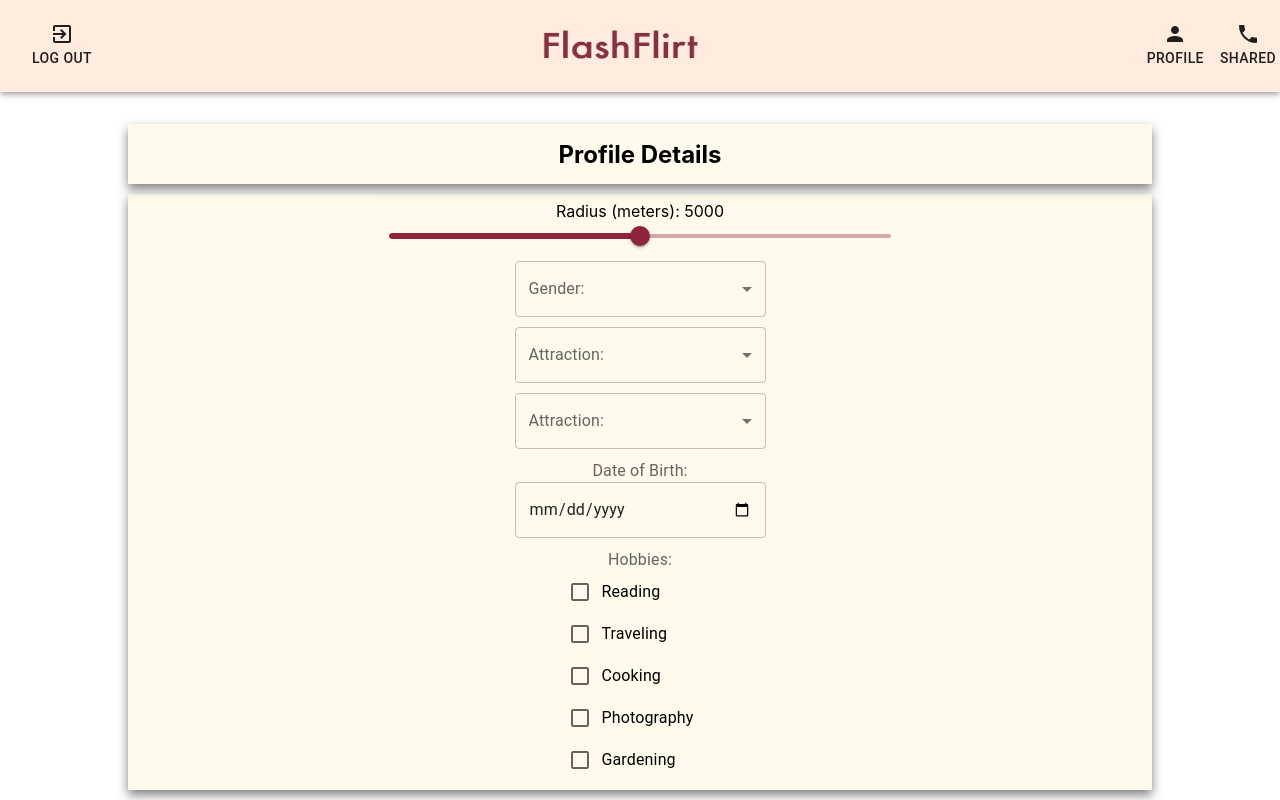
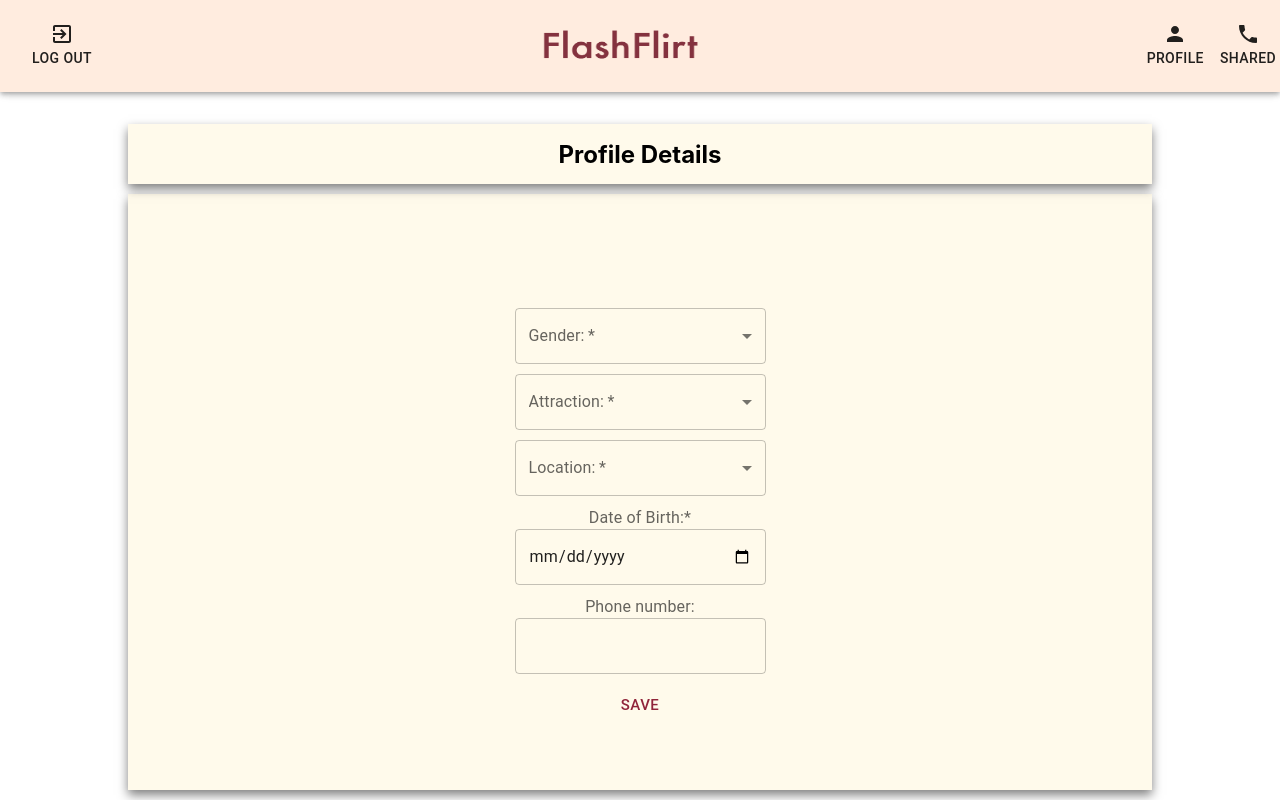
Before and after one commit to noa-co/SpeedDating, a React (Create React App) app in the folder speed-dating-proj/: page /user-form in a window 1280 px wide. Built offline with nearby package versions, Linux system fonts and the light colour scheme.

Commit message:
some stuff

```diff
--- /dev/null
+++ b/package.json
@@ -0,0 +1,5 @@
+{
+  "dependencies": {
+    "react-phone-input-material-ui": "^2.18.1"
+  }
+}
--- a/speed-dating-proj/src/components/shared-details-page/send-whatsapp-button/send-whatsapp-button.jsx
+++ b/speed-dating-proj/src/components/shared-details-page/send-whatsapp-button/send-whatsapp-button.jsx
@@ -1,8 +1,7 @@
-import React, {useState} from "react";
+import React from "react";
 import './send-whatsapp-button.css'
 import WhatsAppIcon from '@mui/icons-material/WhatsApp';
 import IconButton from "@mui/material/IconButton";
-import SendMessage from "./send-message";
 
 
 
@@ -12,7 +11,7 @@
     return (
         <div className={ "whatsapp-main whatsapp-"+phone}>
             <div className="send-whatsapp-btn-main">
-                <IconButton color="success" size="large" onClick={()=> handleClick}>
+                <IconButton color="success" size="large" onClick={handleClick}>
                     <WhatsAppIcon />
                 </IconButton>
             </div>
--- a/speed-dating-proj/src/components/user-form/user-form.jsx
+++ b/speed-dating-proj/src/components/user-form/user-form.jsx
@@ -1,5 +1,4 @@
 import React, { useState } from 'react';
-import { GoogleMap, LoadScript, Marker } from '@react-google-maps/api';
 import {
     Typography,
     TextField,
@@ -14,37 +13,25 @@
     Button
 } from '@mui/material';
 import Header from "../header/header";
-import {Circle} from "@mui/icons-material";
 import './user-form.css'
 
-const hobbiesList = ['Reading', 'Traveling', 'Cooking', 'Photography', 'Gardening'];
+const locationList = ['North', 'Center', 'South'];
 const attractionList = ['Female', 'Male', 'Both'];
 const genderList = ['Male', 'Female', 'Other'];
-const maritalStatusList = ['Single', 'Divorced', 'Widowed', 'Other'];
 
 
 
 const UserForm = () => {
     // todo here get from server current profile state.
     const [formData, setFormData] = useState({
-        location: { lat: 0, lng: 0 },
-        radius: 5000, // Initial radius in meters
+        location: '',
         gender: '',
         attraction: '',
-        marital_status: '',
         dateOfBirth: '',
-        hobbies: [],
+        phone: '',
     });
 
-    const handleLocationChange = (latLng) => {
-        setFormData((prevData) => ({
-            ...prevData,
-            location: {
-                lat: latLng.lat(),
-                lng: latLng.lng(),
-            },
-        }));
-    };
+
 
     const handleChange = (e) => {
         const { name, value } = e.target;
@@ -54,30 +41,6 @@
         }));
     };
 
-    const handleHobbiesChange = (e) => {
-        const { value, checked } = e.target;
-        setFormData((prevData) => {
-            if (checked) {
-                return {
-                    ...prevData,
-                    hobbies: [...prevData.hobbies, value],
-                };
-            } else {
-                return {
-                    ...prevData,
-                    hobbies: prevData.hobbies.filter((hobby) => hobby !== value),
-                };
-            }
-        });
-    };
-
-    const handleRadiusChange = (e) => {
-        const radius = parseInt(e.target.value, 10);
-        setFormData((prevData) => ({
-            ...prevData,
-            radius: isNaN(radius) ? 0 : radius,
-        }));
-    };
 
     const handleSubmit = (e) => {
         e.preventDefault();
@@ -96,45 +59,12 @@
             <div className="main-form-div mycard  main-div">
                 <div className="form-main">
                     <form onSubmit={handleSubmit}>
-                        {/*<div className="location-field">*/}
-                        {/*    <InputLabel className="location-title">Location:</InputLabel>*/}
-                        {/*    <LoadScript googleMapsApiKey="YOUR_GOOGLE_MAPS_API_KEY">*/}
-                        {/*        <GoogleMap*/}
-                        {/*            center={formData.location}*/}
-                        {/*            onClick={(e) => handleLocationChange(e.latLng)}*/}
-                        {/*        >*/}
-                        {/*            <Marker position={formData.location} />*/}
-                        {/*            <Circle*/}
-                        {/*                center={formData.location}*/}
-                        {/*                radius={formData.radius}*/}
-                        {/*                options={{*/}
-                        {/*                    strokeColor: '#FF0000',*/}
-                        {/*                    strokeOpacity: 0.8,*/}
-                        {/*                    strokeWeight: 2,*/}
-                        {/*                    fillColor: '#FF0000',*/}
-                        {/*                    fillOpacity: 0.35,*/}
-                        {/*                }}*/}
-                        {/*            />*/}
-                        {/*        </GoogleMap>*/}
-                        {/*    </LoadScript>*/}
-                        {/*</div>*/}
-                        <div className="radius-field">
-                            <label className="radius-title">Radius (meters): {formData.radius}</label>
-                            <Slider
-                                color="secondary"
-                                name="radius"
-                                min="0"
-                                max="10000"
-                                value={formData.radius}
-                                onChange={handleRadiusChange}
-                                />
-                        </div>
                         <div className="gender-field">
-                            <FormControl>
+                            <FormControl required>
                                 <InputLabel className="gender-title">Gender:</InputLabel>
                                 <Select name="gender" value={formData.gender} onChange={handleChange}>
                                     {genderList.map((gender) => (
-                                        <div className="gender-option-{gender}">
+                                        <div className="gender-option">
                                             <MenuItem value={gender}>{gender}</MenuItem>
                                         </div>
                                     ))}
@@ -142,53 +72,51 @@
                             </FormControl>
                         </div>
                         <div className="attraction-field">
-                            <FormControl>
+                            <FormControl required>
                                 <InputLabel className="attraction-title">Attraction:</InputLabel>
                                 <Select name="attraction" value={formData.attraction} onChange={handleChange}>
                                     {attractionList.map((attraction) => (
-                                        <div className="attraction-option-{gender}">
+                                        <div className="attraction-option">
                                             <MenuItem value={attraction}>{attraction}</MenuItem>
                                         </div>
                                     ))}
                                 </Select>
                             </FormControl>
                         </div>
-                        <div className="marital-status-field">
-                            <FormControl>
-                                <InputLabel className="marital-status-title">Attraction:</InputLabel>
-                                <Select name="marital_status" value={formData.marital_status} onChange={handleChange}>
-                                    {maritalStatusList.map((marital_status) => (
-                                        <div className="attraction-option-{gender}">
-                                            <MenuItem value={marital_status}>{marital_status}</MenuItem>
+                        <div className="location-field">
+                            <FormControl required>
+                                <InputLabel className="location-title">Location:</InputLabel>
+                                <Select name="location" value={formData.location} onChange={handleChange}>
+                                    {locationList.map((location) => (
+                                        <div className="location-option">
+                                            <MenuItem value={location}>{location}</MenuItem>
                                         </div>
                                     ))}
                                 </Select>
                             </FormControl>
                         </div>
-
                         <div className="birthday-field">
-                            <InputLabel className="birthday-title">Date of Birth:</InputLabel>
+                            <InputLabel className="birthday-title">Date of Birth:*</InputLabel>
                             <TextField
+                                required
                                 type="date"
                                 name="dateOfBirth"
                                 value={formData.dateOfBirth}
                                 onChange={handleChange}
                             />
                         </div>
-                        <div className="hobbies-field">
-                            <InputLabel className="hobbies-title">Hobbies:</InputLabel>
-                            <FormGroup>
-                            {hobbiesList.map((hobby) => (
-                                <FormControlLabel key={hobby} label={hobby} control={
-                                    <Checkbox
-                                        name="hobby"
-                                        value={hobby}
-                                        checked={formData.hobbies.includes(hobby)}
-                                        onChange={handleHobbiesChange}
-                                    />
-                                }/>
-                            ))}
-                            </FormGroup>
+                        <div className="phone-number-field">
+                            <InputLabel className="phone-number-title">Phone number:</InputLabel>
+                            <TextField
+                                required
+                                value={formData.phone}
+                                name="phone"
+                                onChange={handleChange}
+                                type="tel"
+                                pattern="[0-9]{10}"
+                                defaultValue="Enter phone number"
+                            />
+
                         </div>
                         <div className="save-btn-main">
                             <Button href='/homepage' type="submit" color="secondary" className="save-btn" size="large">Save</Button>
```
Also changed, not shown: 2 other files (tests, documents, lock files or other folders).
